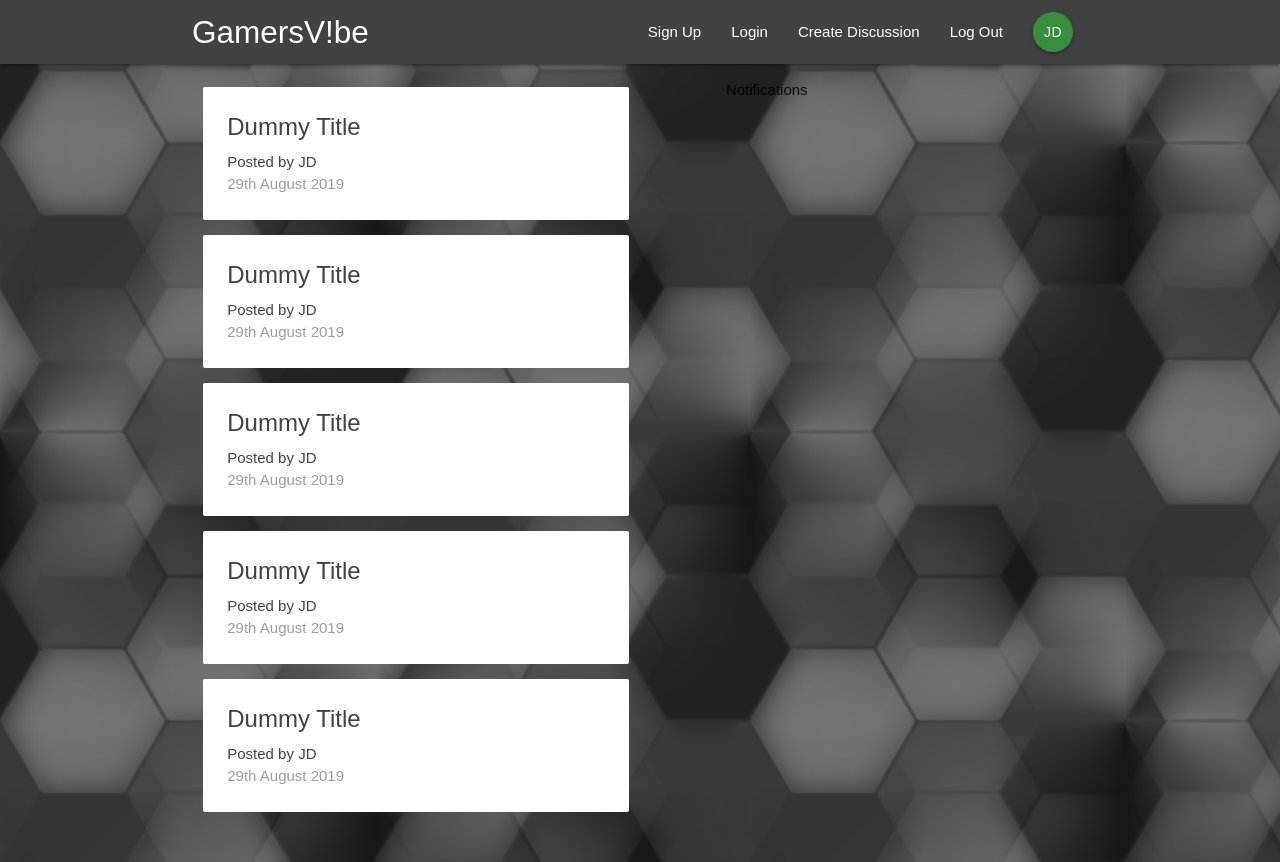
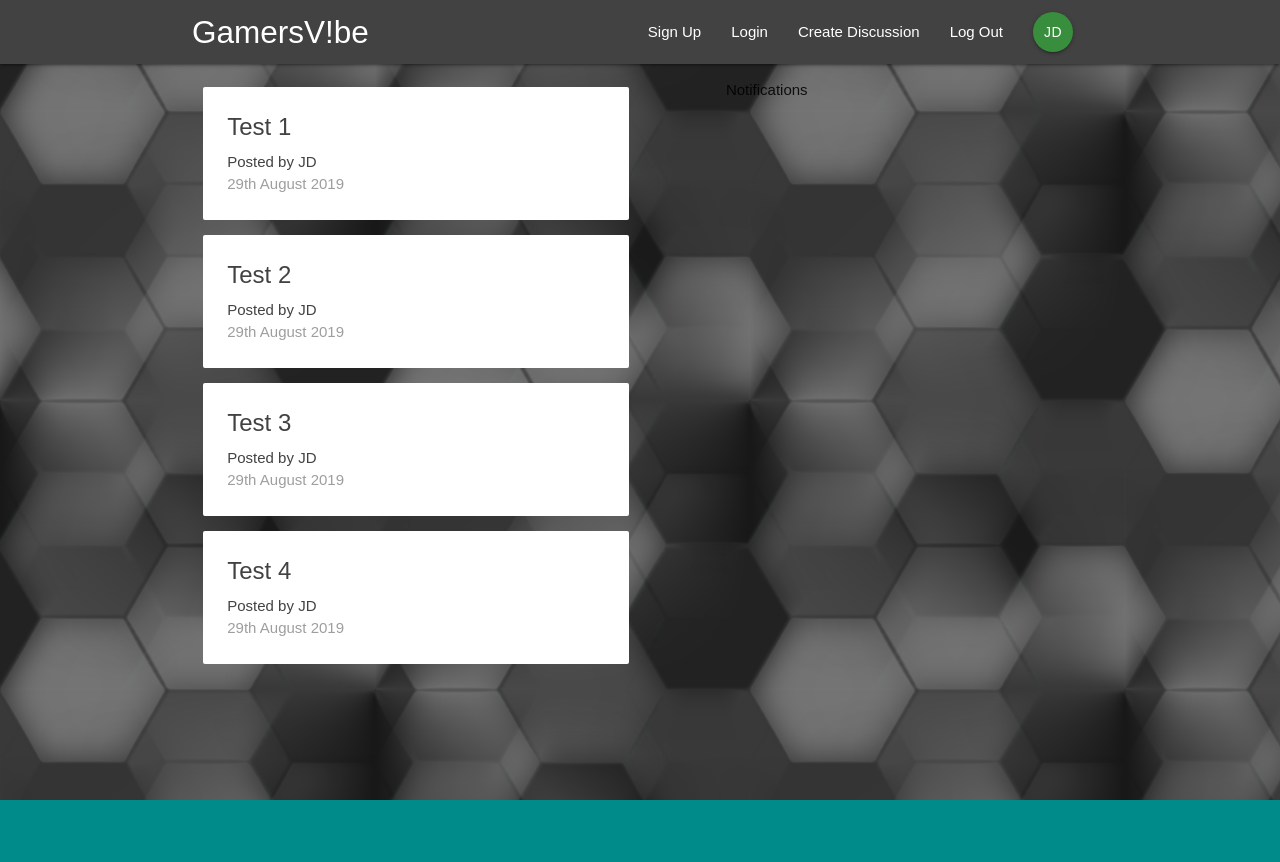
Before and after one commit to jkdearnley/Messageboard-ReactReduxFirbase, a React (Create React App) app in the folder messageboard/: page / in a window 1280 px wide. After the commit the page ends 800 px from the top, so only its background shows below. Built offline with nearby package versions, Linux system fonts and the light colour scheme.

Commit message:
Dummy data/preping for database

```diff
--- a/messageboard/src/components/dashboard/Dashboard.js
+++ b/messageboard/src/components/dashboard/Dashboard.js
@@ -1,15 +1,18 @@
 import React, { Component } from 'react'
 import Notifications from './Notifications'
 import DiscussionList from '../discussions/DiscussionList'
-
+import { connect } from 'react-redux'
 
 class Dashboard extends Component {
     render() {
+        //console.log(this.props)
+        const { discussions } = this.props;
+
         return (
             <div className="dashboard container">
                 <div className="row">
                     <div className="col s12 m6">
-                        <DiscussionList />
+                        <DiscussionList discussions={discussions} />
                     </div>
                     <div className="col s12 m5 offset-m1">
                         <Notifications />
@@ -20,4 +23,10 @@ class Dashboard extends Component {
     }
 }
 
-export default Dashboard
+const mapStateToProps = (state) => {
+    return {
+        discussions: state.discussion.discussions
+    }
+}
+
+export default connect(mapStateToProps)(Dashboard)
--- a/messageboard/src/components/discussions/DiscussionList.js
+++ b/messageboard/src/components/discussions/DiscussionList.js
@@ -1,14 +1,14 @@
 import React from 'react'
 import DiscussionSummary from './DiscussionSummary'
 
-const DiscussionList = () => {
+const DiscussionList = ({discussions}) => {
     return (
         <div className="discussion-list section">
-            <DiscussionSummary />
-            <DiscussionSummary />
-            <DiscussionSummary />
-            <DiscussionSummary />
-            <DiscussionSummary />
+            { discussions && discussions.map(discussion => {
+                return (
+                    <DiscussionSummary discussion={discussion} key={discussion.id} />
+                )
+            })}
         </div>
     )
 }
--- a/messageboard/src/components/discussions/DiscussionSummary.js
+++ b/messageboard/src/components/discussions/DiscussionSummary.js
@@ -1,10 +1,10 @@
 import React from 'react'
 
-const DiscussionSummary = () => {
+const DiscussionSummary = ({discussion}) => {
     return (
         <div className="card z-depth-0 discussion-summary">
             <div className="card-content grey-text text-darken-3">
-                <span className="card-title">Dummy Title</span>
+                <span className="card-title">{discussion.title}</span>
                 <p>Posted by JD</p>
                 <p className="grey-text">29th August 2019</p>
             </div>
--- a/messageboard/src/store/reducers/discussionReducer.js
+++ b/messageboard/src/store/reducers/discussionReducer.js
@@ -1,4 +1,11 @@
-const initState = {}
+const initState = {
+    discussions: [
+        {id: '1', title: 'Test 1', content: 'blah blah blah'},
+        {id: '2', title: 'Test 2', content: 'blah blah blah'},
+        {id: '3', title: 'Test 3', content: 'blah blah blah'},
+        {id: '4', title: 'Test 4', content: 'blah blah blah'}
+    ]
+}
 
 const discussionReducer = (state = initState, action) => {
     return state
```
